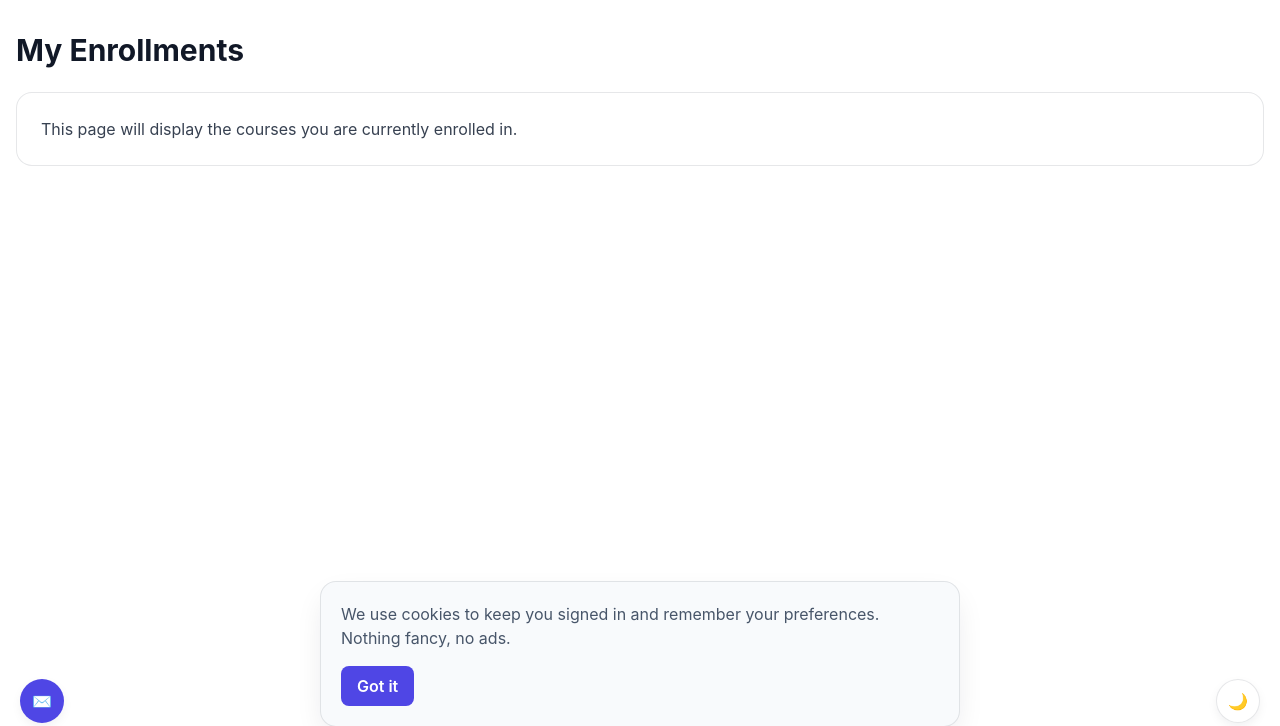
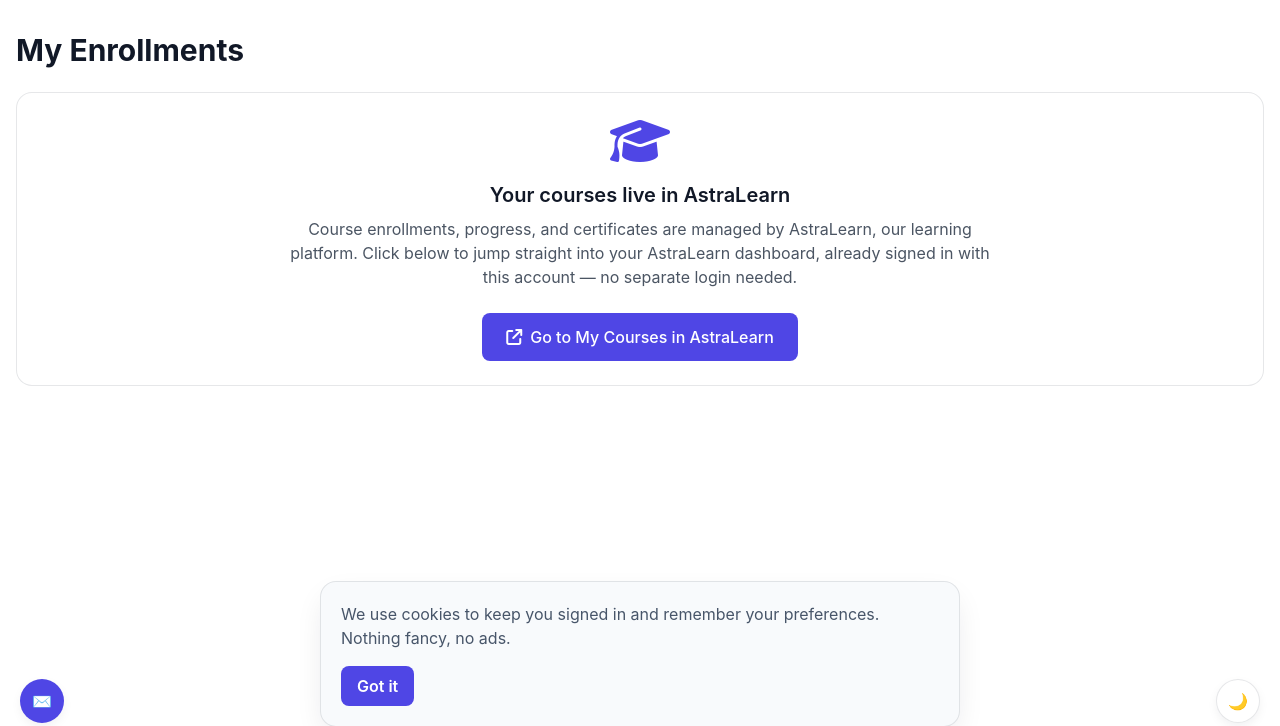
Before and after one commit to ayushjaiswal21/astra_monorepo, a Flask app: page /enrollments in a window 1280 px wide. Shown: the part 57-783 px from the top of the page. Run offline with Flask 3, Linux system fonts and the light colour scheme; the visitor is signed in with stand-in values (Sample User, id 1).

Commit message:
Fix stub pages: real enrollments CTA, working Activate button, live career resource links
- enrollments.html: was a single placeholder sentence. Course enrollment
  data actually lives in the separate AstraLearn (astra) Django app, not
  here, so rather than duplicating/faking that data, this now gives a real
  CTA linking through the existing SSO handoff to AstraLearn's own course
  dashboard - honest instead of either a bare sentence or fake data.
- my_learning_paths.html's "Activate" button was alert("coming soon!") -
  LearningPath.is_active already existed on the model, just never had a
  route to flip it. Added POST /profile/learning-path/<id>/activate
  (deactivates any other path for that user first, ownership-checked) and
  wired the button to it. Verified the active state persists across reload.
- career_gps.html: "Find Mentors" linked nowhere - now links to the real
  network/people page. The three "Resources" links were href="#" - replaced
  with real external learning resources (freeCodeCamp, a well-known
  project-based-learning list) rather than inventing fake in-app content.
- news.html: pagination bar rendered even with only one page of results -
  guarded with pagination.pages > 1, matching jobs.html/internships.html.

Co-Authored-By: Claude Sonnet 5 <noreply@anthropic.com>

```diff
--- a/asta_authentication/templates/enrollments.html
+++ b/asta_authentication/templates/enrollments.html
@@ -61,8 +61,18 @@
     <!-- Main Content -->
     <main id="main-content" class="max-w-7xl mx-auto px-4 py-8">
         <h1 class="text-3xl font-bold text-gray-900 mb-6">My Enrollments</h1>
-        <div class="card p-6">
-            <p class="text-gray-700">This page will display the courses you are currently enrolled in.</p>
+        <div class="card p-8 text-center">
+            <i class="fas fa-graduation-cap text-5xl text-indigo-600 mb-4"></i>
+            <h2 class="text-xl font-semibold text-gray-900 mb-2">Your courses live in AstraLearn</h2>
+            <p class="text-gray-600 max-w-xl mx-auto mb-6">
+                Course enrollments, progress, and certificates are managed by AstraLearn, our learning
+                platform. Click below to jump straight into your AstraLearn dashboard, already signed in
+                with this account &mdash; no separate login needed.
+            </p>
+            <a href="{{ url_for('main.sso_astralearn') }}" class="inline-flex items-center gap-2 bg-indigo-600 hover:bg-indigo-700 text-white font-medium px-6 py-3 rounded-lg transition">
+                <i class="fas fa-arrow-up-right-from-square"></i>
+                Go to My Courses in AstraLearn
+            </a>
         </div>
     </main>
     <script src="{{ url_for('static', filename='js/site-chrome.js') }}" defer></script>
--- a/asta_authentication/templates/news.html
+++ b/asta_authentication/templates/news.html
@@ -304,7 +304,7 @@
       </div>
 
       <!-- Pagination -->
-      {% if pagination %}
+      {% if pagination and pagination.pages > 1 %}
       <div class="mt-8 flex justify-center">
         <nav class="flex items-center space-x-1">
           {% if pagination.has_prev %}
```
Also changed, not shown: asta_authentication/profile_routes.py (+13 -0 lines), asta_authentication/templates/profile/career_gps.html (+4 -4 lines), asta_authentication/templates/profile/my_learning_paths.html (+12 -2 lines).
